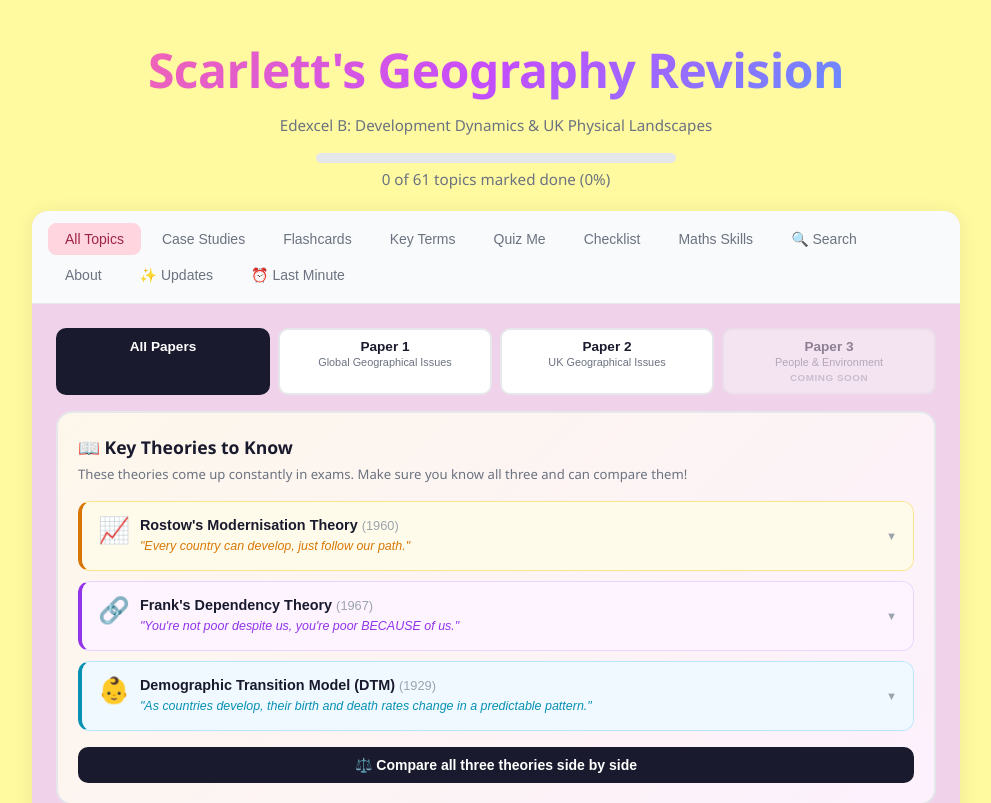
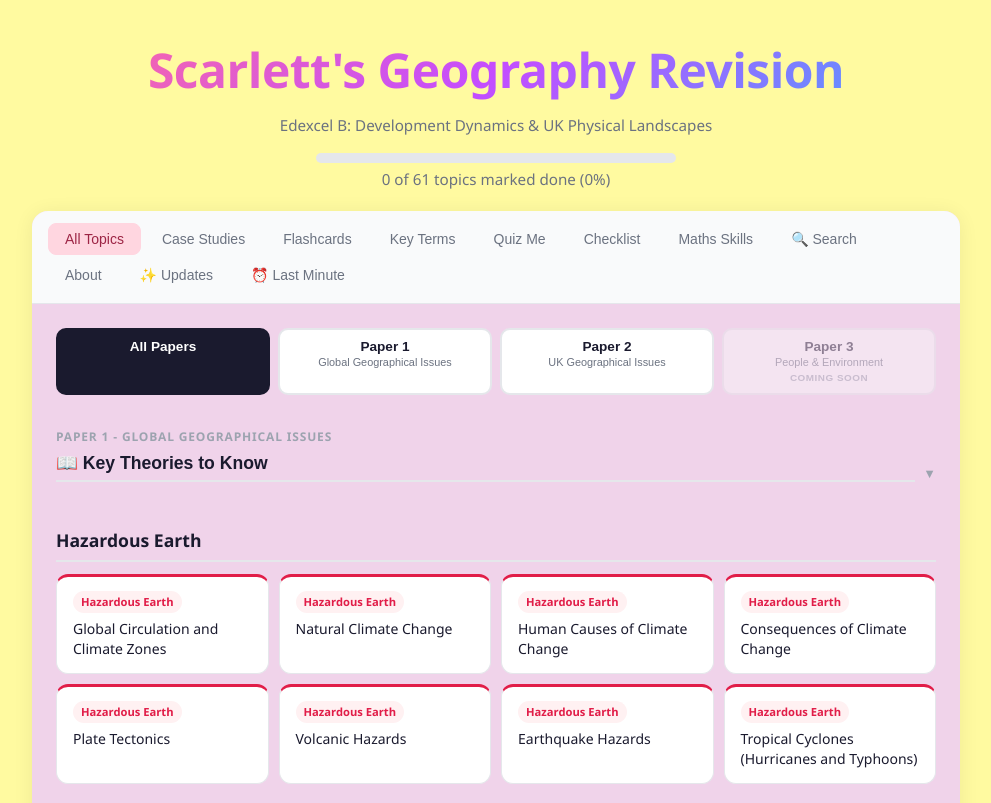
Before and after one commit to lotus-pocus/geography-revision, a React (Create React App) app: page / in a window 1280 px wide. Shown: the top 803 px of the page, without its empty margins (144-1135 px from the left). Built offline with nearby package versions, Linux system fonts and the light colour scheme.

Commit message:
nested key theories on all topics page

```diff
--- a/src/components/TopicsView.jsx
+++ b/src/components/TopicsView.jsx
@@ -21,6 +21,7 @@ const SECTIONS = [
 
 function TopicsView({ allTopics, done, onMarkDone, selectedId, onSelectId }) {
   const [activePaper, setActivePaper] = useState('all');
+  const [theoriesOpen, setTheoriesOpen] = useState(false);
 
   const selectedTopic = selectedId
     ? allTopics.find((t) => t.id === selectedId)
@@ -41,11 +42,20 @@ function TopicsView({ allTopics, done, onMarkDone, selectedId, onSelectId }) {
     ? SECTIONS
     : SECTIONS.filter((s) => s.paper === activePaper);
 
-  const seenUnitLabels = new Set();
+  // Key Theories only relevant to Paper 1
+  const showTheories = activePaper === 'all' || activePaper === 'paper1';
+
+  // Track unit labels already rendered so we don't repeat them.
+  // If theories section is showing, it already renders the Paper 1 unit label,
+  // so pre-seed the set to suppress the duplicate from the first topic section.
+  const seenUnitLabels = new Set(
+    showTheories ? ['Paper 1 - Global Geographical Issues'] : []
+  );
 
   return (
     <div className="topics-view">
 
+      {/* Paper filter */}
       <div className="paper-filter">
         {PAPERS.map((paper) => (
           <button
@@ -70,8 +80,24 @@ function TopicsView({ allTopics, done, onMarkDone, selectedId, onSelectId }) {
         ))}
       </div>
 
-      <KeyTheories />
+      {/* Key Theories — collapsible, Paper 1 only */}
+      {showTheories && (
+        <div className="topic-section">
+          <p className="unit-label">Paper 1 - Global Geographical Issues</p>
+          <button
+            className="theories-toggle"
+            onClick={() => setTheoriesOpen(o => !o)}
+          >
+            <h2 className="section-heading theories-toggle-heading">
+              📖 Key Theories to Know
+            </h2>
+            <span className="theories-toggle-chevron">{theoriesOpen ? '▲' : '▼'}</span>
+          </button>
+          {theoriesOpen && <KeyTheories />}
+        </div>
+      )}
 
+      {/* Topic sections */}
       {visibleSections.map((section) => {
         const sectionTopics = allTopics.filter((t) => t.category === section.key);
         const showUnitLabel = section.unitLabel && !seenUnitLabels.has(section.unitLabel);
--- a/src/index.css
+++ b/src/index.css
@@ -196,6 +196,32 @@ body {
   text-transform: uppercase;
   letter-spacing: 0.05em;
   margin-top: 1px;
+}
+
+/* Theories collapsible toggle */
+.theories-toggle {
+  width: 100%;
+  display: flex;
+  align-items: center;
+  justify-content: space-between;
+  background: none;
+  border: none;
+  padding: 0;
+  cursor: pointer;
+  text-align: left;
+}
+
+.theories-toggle-heading {
+  margin-bottom: 0;
+  border-bottom: none;
+  flex: 1;
+}
+
+.theories-toggle-chevron {
+  font-size: 0.8rem;
+  color: #9ca3af;
+  margin-left: 8px;
+  flex-shrink: 0;
 }
 
 .unit-label {
```
